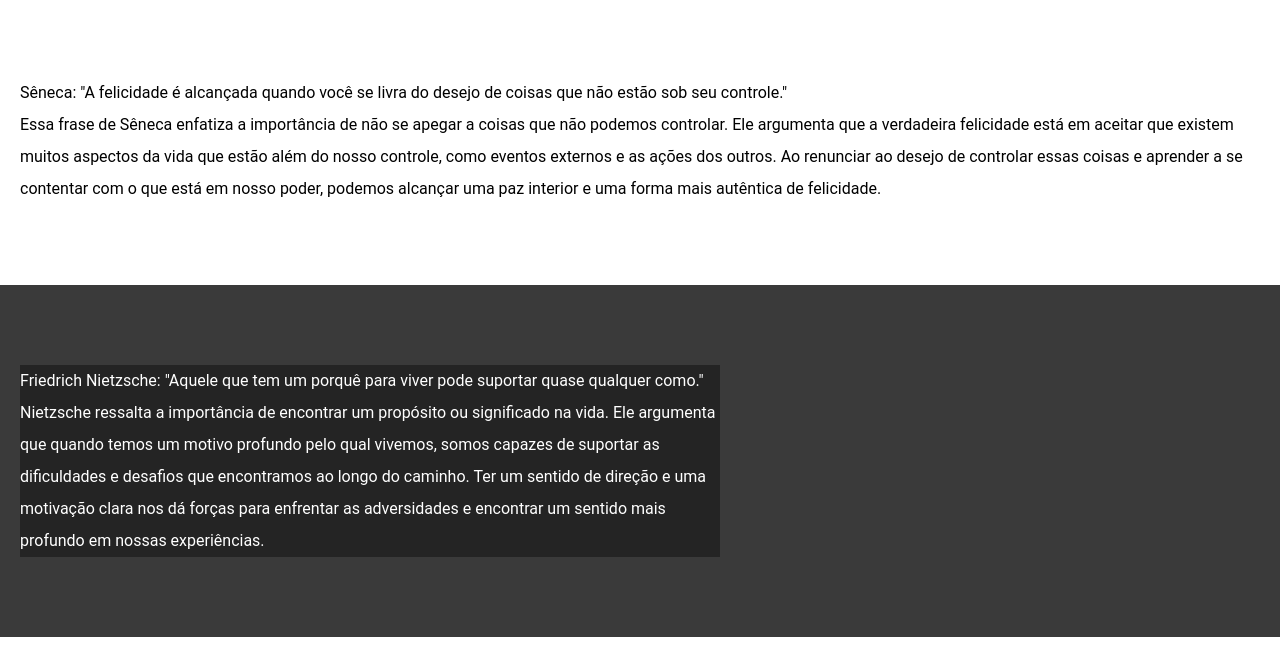
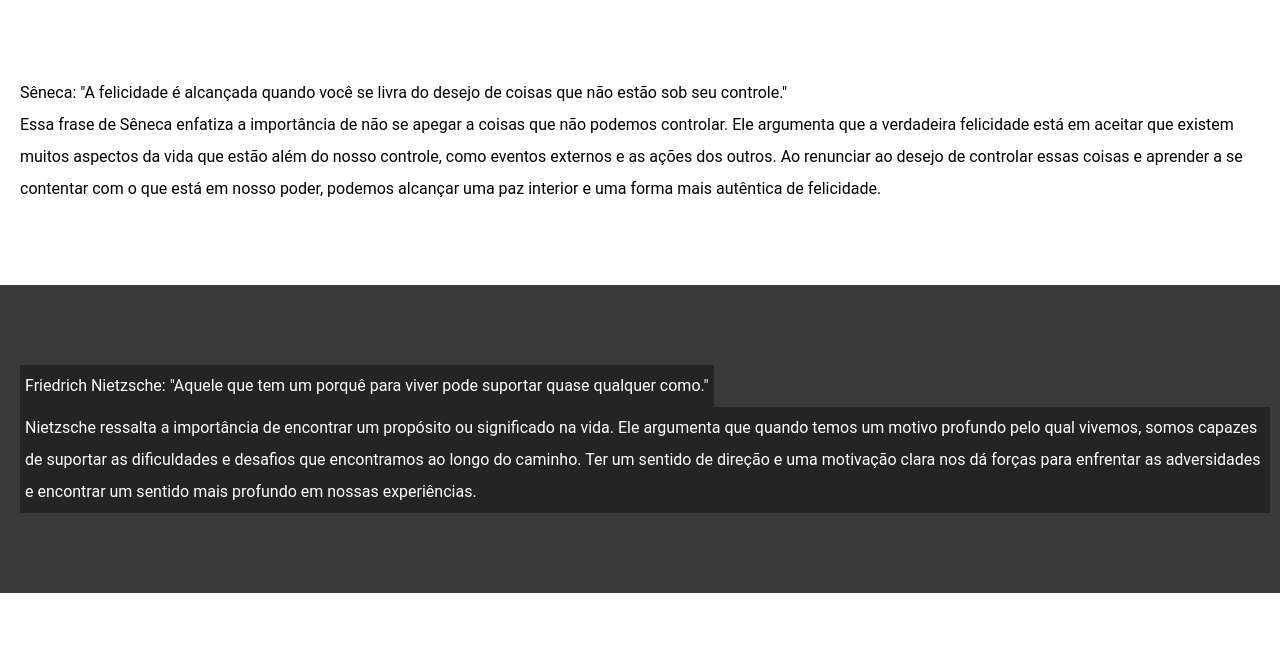
Before and after one commit to Yurtachi/HTML-CSS, a plain HTML site: page Desafios/012/index.html in a window 1280 px wide. Shown: the part 146-800 px from the top of the page. Drawn offline with nearby package versions, Linux system fonts and the light colour scheme.

Commit message:
Update style.css

```diff
--- a/Desafios/012/estilo/style.css
+++ b/Desafios/012/estilo/style.css
@@ -1,6 +1,10 @@
 @charset "UTF-8";
 @import url('https://fonts.googleapis.com/css2?family=Playfair+Display&display=swap');
 
+:root {
+    --fonteTittle: 'Playfair Display', serif;
+    --fonteParagr: Roboto, sans-serif;
+}
 
 
  /*Configuração global*/
@@ -18,12 +22,12 @@ html, body{
 
 
 h1{
-    font-family: 'Playfair Display', serif;
+    font-family: var(--fonteTittle);
 
 }
 
 p{
-    font-family: Roboto, sans-serif;
+    font-family: var(--fonteParagr);
 
 }
 
@@ -66,7 +70,8 @@ section.imagem{
 }
 
 section.imagem > p {
-    width: 700px;
+    display: inline-block;
+    padding: 5px;
     background-color: rgb(36, 36, 36);
 
 }
```
